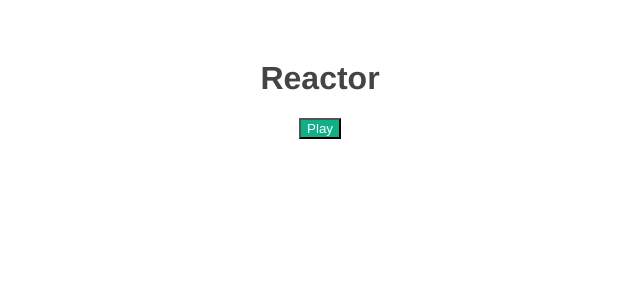
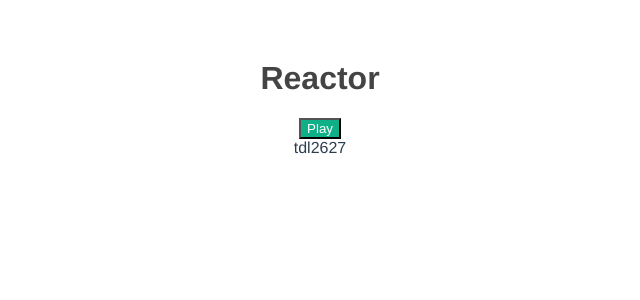
Before and after one commit to TDL2627/ReactGame, a Vue app: page / in a window 1280 px wide. Shown: the top 300 px of the page, without its empty margins (320-960 px from the left). Built offline with nearby package versions, Linux system fonts and the light colour scheme.

Commit message:
added footer

```diff
--- a/src/App.vue
+++ b/src/App.vue
@@ -3,6 +3,9 @@
 <button @click="start" :disabled="isPlaying">Play</button>
 <Block v-if="isPlaying" :delay="delay" @end="endGame"/>
 <Results v-if="showResults" :score="score"/>
+<footer>
+  tdl2627
+</footer>
 </template>
 
 <script>
```
